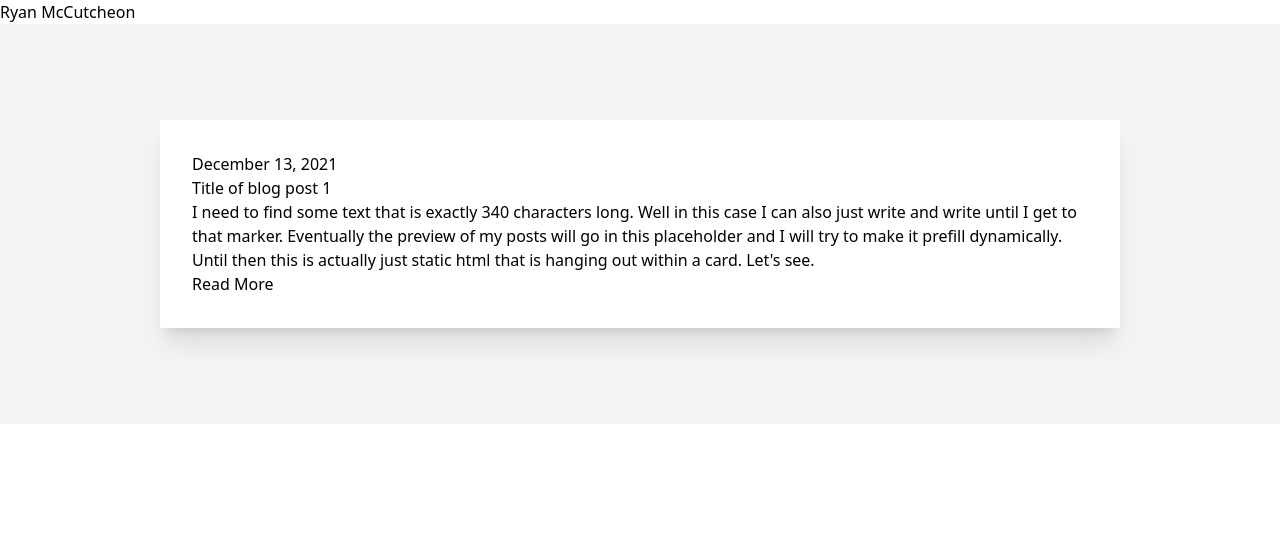
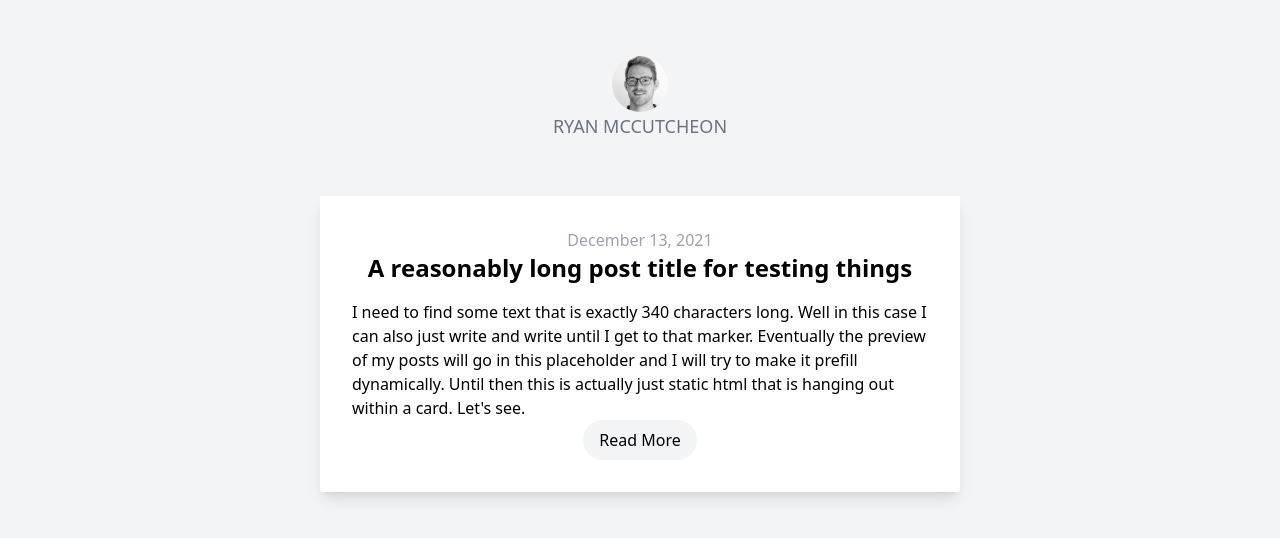
Before and after one commit to rmccutcheon/personal_blog, a plain HTML site: page index.html in a window 1280 px wide. Drawn offline with Linux system fonts and the light colour scheme.

Commit message:
sending to pages

```diff
--- a/index.html
+++ b/index.html
@@ -9,23 +9,29 @@
   <link href="./dist/output.css" rel="stylesheet">
 
 </head>
-<body>
-  <div>
-    <img src="" alt="">
-    <h2>Ryan McCutcheon</h2>
-  </div>
-  <section class="bg-gray-100 py-24 flex items-center justify-center">
+<body class="h-screen px-4 bg-gray-100">
+  <main>
+    <header class="flex flex-col items-center justify-center py-14">
+      <img src="./assets/head_shot.jpeg" alt="profile photo" class="h-14 rounded-full">
+      <h2 class="text-lg text-gray-500 uppercase">Ryan McCutcheon</h2>
+    </header>
+    <section class="flex flex-col items-center justify-center">
 
-    <article class="bg-white rounded-sm w-3/4 p-8 shadow-xl">
       <a href="./posts/post1.html">
-        <header>
-          <h3>December 13, 2021</h3>
-          <h1>Title of blog post 1</h1>
-        </header>
-        <p>I need to find some text that is exactly 340 characters long. Well in this case I can also just write and write until I get to that marker. Eventually the preview of my posts will go in this placeholder and I will try to make it prefill dynamically. Until then this is actually just static html that is hanging out within a card. Let's see. </p>
-        <button>Read More</button>
+        <article class="bg-white rounded-sm flex-initial max-w-screen-sm p-8 shadow-lg">
+
+            <header class="mb-4">
+              <p class="text-center text-gray-400">December 13, 2021</p>
+              <h2 class="text-center text-2xl font-bold">A reasonably long post title for testing things</h2>
+            </header>
+            <p>I need to find some text that is exactly 340 characters long. Well in this case I can also just write and write until I get to that marker. Eventually the preview of my posts will go in this placeholder and I will try to make it prefill dynamically. Until then this is actually just static html that is hanging out within a card. Let's see. </p>
+            <footer class="flex justify-center">
+              <button class="text-center py-2 px-4 bg-gray-100 rounded-full">Read More</button>
+            </footer>
+        </article>
       </a>
-    </article>
-  </section>
+    </section>
+  </main>
+
 </body>
 </html>
```
Also changed, not shown: assets/head_shot.jpeg (added), dist/output.css.
